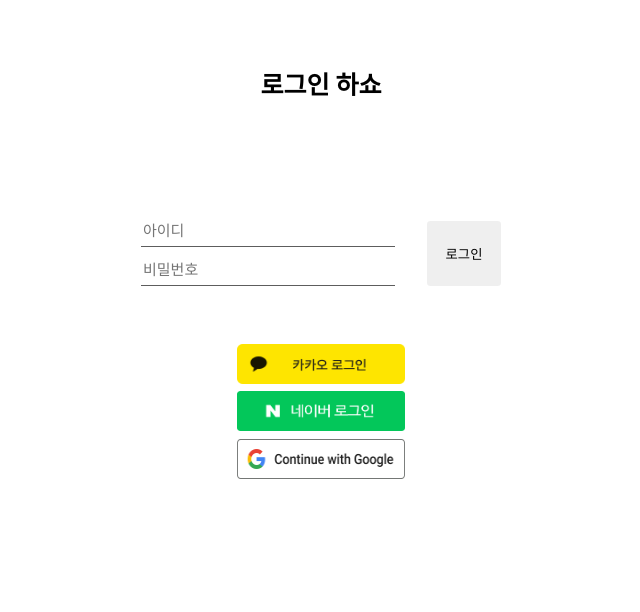
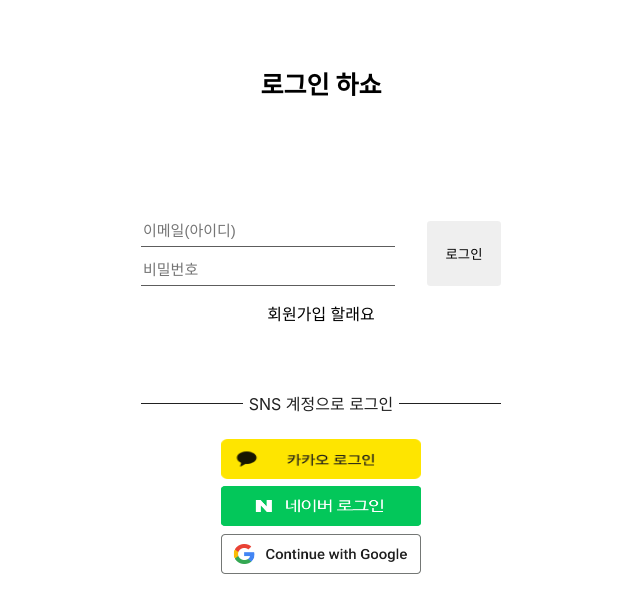
Before and after one commit to VSCodeNers/ui-study-react, a React (Create React App) app: page / in a window 1280 px wide. Shown: the top 612 px of the page, without its empty margins (319-959 px from the left). Built offline with nearby package versions, Linux system fonts and the light colour scheme; no server answers; the HTML template or start-up script is replaced by a standard one.

Commit message:
[4주차] 이메일로 로그인, 회원가입 연습 완료

```diff
--- a/package.json
+++ b/package.json
@@ -10,7 +10,7 @@
     "firebase": "^10.12.4",
     "react": "^18.3.1",
     "react-dom": "^18.3.1",
-    "react-router-dom": "^6.24.1",
+    "react-router-dom": "^6.25.1",
     "react-scripts": "5.0.1",
     "styled-components": "^6.1.11",
     "web-vitals": "^2.1.4"
--- a/src/App.js
+++ b/src/App.js
@@ -6,6 +6,7 @@ import { db } from "./firebase";
 import Redirect from "./view/Redirect";
 import Main from "./view/Main";
 import LoginController from "./controller/LoginController";
+import SignUpController from "./controller/SignUpController";
 
 function App() {
   console.log(db);
@@ -16,6 +17,7 @@ function App() {
         <Routes>
           <Route path="/" element={<LoginController/>}/>
           <Route path="/oauth" element={<Redirect/>}/>
+          <Route path="/signup" element={<SignUpController/>}/>
           <Route path="/main" element={<Main/>}/>
         </Routes>
       </BrowserRouter>
--- a/src/controller/LoginController.js
+++ b/src/controller/LoginController.js
@@ -1,21 +1,52 @@
-import React from 'react';
+import React, { useState } from 'react';
+import { useNavigate } from "react-router-dom";
+
+import { auth } from "../firebase";
+import { signInWithEmailAndPassword } from "firebase/auth";
+
 import Login from '../view/Login';
 import { getKakaoUrl, getNaverUrl, getGoogleUrl } from '../model/LoginModel';
 
 const LoginController = () => {
-    const handleKakaoLogin = () => {
-        window.location.href = getKakaoUrl();
+    const navigate = useNavigate();
+    const [loginForm, setLoginForm] = useState({
+        email: "",
+        pw: ""
+    });
+
+    const onChange = (e) => {
+        const { name, value } = e.target;
+        setLoginForm((prev) => ({
+            ...prev,
+            [name]: value
+        }));
+    }
+
+    const handleSocialLogin = (type) => {
+        switch(type) {
+            case "kakao":
+                window.location.href = getKakaoUrl();
+                break;
+            case "naver":
+                window.location.href = getNaverUrl();
+                break;
+            case "google":
+                window.location.href = getGoogleUrl();
+                break;
+        }
     };
 
-    const handleNaverLogin = () => {
-        window.location.href = getNaverUrl();
-    };
+    const signIn = async () => {
+        try {
+            const userCheck = await signInWithEmailAndPassword(auth, loginForm.email, loginForm.pw);
+            console.log("로그인 성공");
+            navigate("/main");
+        } catch (error) {
+            window.alert("로그인 중, 오류가 발생했습니다.");
+        }
+    }
 
-    const handleGoogleLogin = () => {
-        window.location.href = getGoogleUrl();
-    };
-
-    return <Login onKakaoLogin={handleKakaoLogin} onNaverLogin={handleNaverLogin} onGoogleLogin={handleGoogleLogin}/>;
+    return <Login onSocialLogin={handleSocialLogin} onChange={onChange} loginForm={loginForm} onSignIn={signIn}/>;
 };
 
 export default LoginController;
--- /dev/null
+++ b/src/controller/SignUpController.js
@@ -0,0 +1,100 @@
+import { useState, useEffect } from "react";
+import { useNavigate } from "react-router-dom";
+
+import { auth } from "../firebase";
+import { createUserWithEmailAndPassword, sendEmailVerification } from "firebase/auth";
+
+import SignUp from "../view/SignUp";
+import { emailRegex, passwordRegex } from "../model/SignUpModel";
+
+const SignUpController = () => {
+    const navigate = useNavigate();
+
+    // 회원가입 입력 정보
+    const [signUpForm, setSignUpForm] = useState({
+        email: "",
+        pw: "",
+        pwCheck: ""
+    });
+
+    // 입력 정보 별 안내 메시지
+    const [message, setMessage] = useState({
+        email: "",
+        pw: "",
+        pwCheck: ""
+    });
+
+    const onChange = (e) => {
+        const { name, value } = e.target;
+        setSignUpForm((prev) => ({
+            ...prev,
+            [name]: value
+        }));
+        validateField(name, value);
+    }
+
+    // 비밀번호 확인
+    useEffect(() => {
+        const checkPassword = (signUpForm.pw !== signUpForm.pwCheck ? "비밀번호 불일치" : "");
+        setMessage((prev) => ({
+            ...prev,
+            pwCheck: checkPassword
+        }))
+    }, [signUpForm.pw, signUpForm.pwCheck]);
+
+    // 이메일, 비밀번호 유효성 검사
+    const validateField = (name, value) => {
+        let msg = "";
+        switch(name) {
+            case "email":
+                msg = (!emailRegex.test(value) ? "유효한 이메일 주소가 아닙니다." : "");
+                break;
+            case "pw":
+                msg = (!passwordRegex.test(value) ? "유효한 비밀번호가 아닙니다." : "");
+                break;
+            default:
+                break;
+        }
+        setMessage((prev) => ({
+            ...prev,
+            [name]: msg
+        }));
+    }
+
+    const EmailVerification = async () => {
+
+    }
+
+    // 회원가입
+    const signUp = async () => {
+        if (signUpForm.email !== "" && signUpForm.pw !== "" && signUpForm.pwCheck !== "" && signUpForm.pw === signUpForm.pwCheck) {
+            try {
+                const newUser = await createUserWithEmailAndPassword(auth, signUpForm.email, signUpForm.pw);
+                const user = newUser.user;
+                await sendEmailVerification(user);
+                console.log("회원가입 완료");
+                navigate("/");
+            } catch (error) {
+                window.alert("회원가입 중, 오류가 발생했습니다.");
+            }
+        } else if (signUpForm.email === "") {
+            setMessage((prev) => ({
+                ...prev,
+                email: "이메일을 입력해주세요."
+            }));
+        } else if (signUpForm.pw === "") {
+            setMessage((prev) => ({
+                ...prev,
+                pw: "비밀번호를 입력해주세요."
+            }));
+        } else if (signUpForm.pwCheck === "") {
+            setMessage((prev) => ({
+                ...prev,
+                pwCheck: "비밀번호를 한 번 더 입력해주세요."
+            }));
+        }
+    }
+
+    return <SignUp onChange={onChange} onSignUp={signUp} signUpForm={signUpForm} message={message}/>;
+};
+export default SignUpController;
--- /dev/null
+++ b/src/model/SignUpModel.js
@@ -0,0 +1,3 @@
+// 이메일 및 비밀번호 정규 표현식
+export const emailRegex = /^[^\s@]+@[^\s@]+\.[^\s@]+$/;
+export const passwordRegex = /^[A-Za-z0-9]{8,20}$/;
--- a/src/view/Login.js
+++ b/src/view/Login.js
@@ -1,24 +1,34 @@
 import styled from "styled-components";
+import { Link } from "react-router-dom";
+
 import kakaoImg from "../asset/kakao_login.png";
 import naverImg from "../asset/naver_login.png";
 import googleImg from "../asset/google_login.png";
 
-const Login = ({ onKakaoLogin, onNaverLogin, onGoogleLogin }) => {
+const Login = ({ onSocialLogin, onChange, loginForm, onSignIn }) => {
     return (
         <Container>
             <LoginTitleText>로그인 하쇼</LoginTitleText>
             <LoginContainer>
                 <LoginInputContainer>
-                    <InputForm type="text" placeholder="아이디"/>
-                    <InputForm type="password" placeholder="비밀번호"/>
+                    <InputForm name="email" type="text" placeholder="이메일(아이디)" value={loginForm.email} onChange={onChange}/>
+                    <InputForm name="pw" type="password" placeholder="비밀번호" value={loginForm.pw} onChange={onChange}/>
                 </LoginInputContainer>
-                <LoginButton>로그인</LoginButton>
+                <LoginButton onClick={onSignIn}>로그인</LoginButton>
             </LoginContainer>
-            <SocialLoginButtonContainer>
-                <SocialLoginButton src={kakaoImg} onClick={onKakaoLogin}/>
-                <SocialLoginButton src={naverImg} onClick={onNaverLogin}/>
-                <SocialLoginButton src={googleImg} onClick={onGoogleLogin}/>
-            </SocialLoginButtonContainer>
+            <SignUpText to={"/signup"}>회원가입 할래요</SignUpText>
+            <SocialLoginContainer>
+                <SocialLoginTextContainer>
+                    <div/>
+                    <SocialLoginText>SNS 계정으로 로그인</SocialLoginText>
+                    <div/>
+                </SocialLoginTextContainer>
+                <SocialLoginButtonContainer>
+                    <SocialLoginButton src={kakaoImg} onClick={() => onSocialLogin("kakao")}/>
+                    <SocialLoginButton src={naverImg} onClick={() => onSocialLogin("naver")}/>
+                    <SocialLoginButton src={googleImg} onClick={() => onSocialLogin("google")}/>
+                </SocialLoginButtonContainer>
+            </SocialLoginContainer>
         </Container>
     )
 }
@@ -38,7 +48,6 @@ const LoginContainer = styled.div`
     display: flex;
     flex-direction: row;
     justify-content: space-between;
-    margin-bottom: 50px;
 `;
 const LoginInputContainer = styled.div`
     width: 100%;
@@ -65,6 +74,35 @@ const LoginButton = styled.button`
         background-color: #D5D5D5;
     }
 `;
+const SignUpText = styled(Link)`
+    margin-top: 15px;
+    color: black;
+    text-decoration: none;
+`;
+const SocialLoginContainer = styled.div`
+    position: relative;
+    width: 100%;
+    flex-direction: column;
+    align-items: center;
+    margin-top: 50px;
+`;
+const SocialLoginTextContainer = styled.div`
+    width: 100%;
+    display: flex;
+    align-items: center;
+
+    div {
+        width: 35%;
+        height: 1px;
+        background-color: #212121;
+    }
+`;
+const SocialLoginText = styled.p`
+    width: 50%;
+    padding: 0 5px;
+    text-align: center;
+    color: #212121;
+`;
 const SocialLoginButtonContainer = styled.div`
     width: 100%;
     height: 150px;
@@ -74,7 +112,7 @@ const SocialLoginButtonContainer = styled.div`
     justify-content: space-evenly;
 `;
 const SocialLoginButton = styled.img`
-    width: 168px;
+    width: 200px;
     height: 40px;
     cursor: pointer;
 `;
--- a/src/view/Main.js
+++ b/src/view/Main.js
@@ -1,5 +1,3 @@
-import styled from "styled-components";
-
 const Main = () => {
     return (
         <div>로그인 성공</div>
--- /dev/null
+++ b/src/view/SignUp.js
@@ -0,0 +1,86 @@
+import styled from "styled-components";
+
+const SignUp = ({ onChange, onSignUp, signUpForm, message }) => {
+    return (
+        <Container>
+            <SignUpTitle>회원가입</SignUpTitle>
+            <InputFormContainer>
+                <EmailFormContainer>
+                    <InputForm name="email" type="text" placeholder="이메일(아이디)" value={signUpForm.email} onChange={onChange}/>
+                    <EmailCheckBtn>인증하기</EmailCheckBtn>
+                </EmailFormContainer>
+                <WarningMsg>{message.email}</WarningMsg>
+                <InputForm name="pw" type="password" placeholder="비밀번호" value={signUpForm.pw} onChange={onChange}/>
+                <WarningMsg>8-20자 사이의 영문 대/소문자와 숫자로만 구성</WarningMsg>
+                <WarningMsg>{message.pw}</WarningMsg>
+                <InputForm name="pwCheck" type="password" placeholder="비밀번호 확인" value={signUpForm.pwCheck} onChange={onChange}/>
+                <WarningMsg>{message.pwCheck}</WarningMsg>
+            </InputFormContainer>
+            <SignUpBtn onClick={onSignUp}>가입하기</SignUpBtn>
+        </Container>
+    );
+};
+const Container = styled.div`
+    display: flex;
+    flex-direction: column;
+    align-items: center;
+    padding: 40px 70px 0 70px;
+`;
+const SignUpTitle = styled.p`
+    font-size: 20px;
+    font-weight: 600;
+`;
+const InputFormContainer = styled.div`
+    display: flex;
+    flex-direction: column;
+    width: 100%;
+
+    input:first-child {
+        margin-top: 20px;
+    }
+    p:nth-child(4) {
+        color: gray;
+        margin-bottom: 0;
+    }
+`;
+const EmailFormContainer = styled.div`
+    display: flex;
+    flex-direction: row;
+    justify-content: space-between;
+    align-items: center;
+`;
+const EmailCheckBtn = styled.button`
+    border: none;
+    margin: 6px 0 0 15px;
+    width: 80px;
+    height: 40px;
+    cursor: pointer;
+
+    &:hover {
+        background-color: #D5D5D5;
+    }
+`;
+const InputForm = styled.input`
+    width: 100%;
+    outline: none;
+    border: none;
+    border-bottom: 1.5px solid #5D5D5D;
+    padding-bottom: 7px;
+    font-size: 15px;
+`;
+const WarningMsg = styled.p`
+    margin: 3px 0 20px 3px;
+    font-size: 13px;
+    color: #C90000;
+`;
+const SignUpBtn = styled.button`
+    width: 100%;
+    height: 40px;
+    border: none;
+    cursor: pointer;
+
+    &:hover {
+        background-color: #D5D5D5;
+    }
+`;
+export default SignUp;
```
Also changed, not shown: src/firebase.js (+5 -3 lines), src/view/Redirect.js (+0 -7 lines), 1 other file (tests, documents, lock files or other folders).
